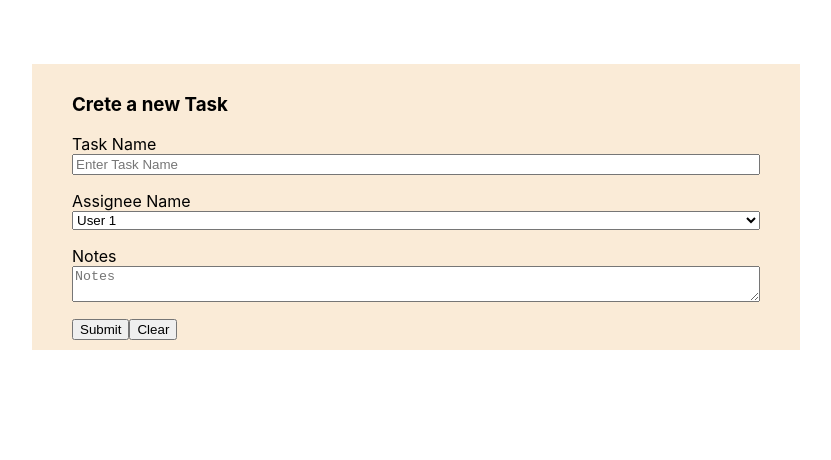
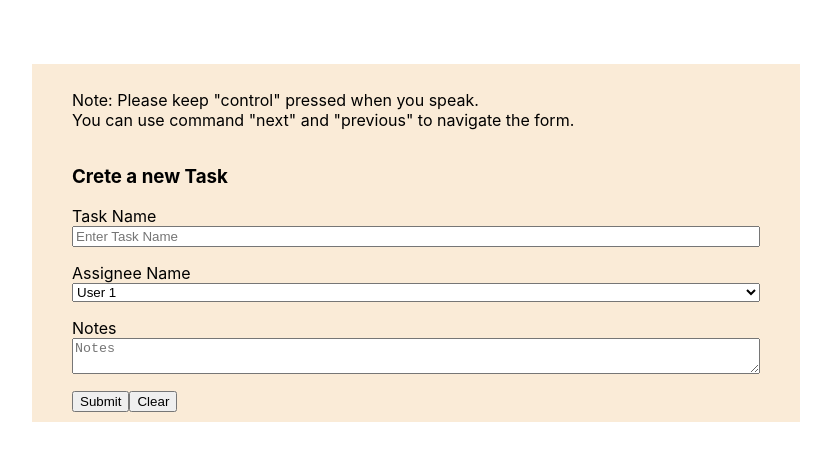
Before and after one commit to ishwarrimal/voice-assist, a React (Create React App) app: page / in a window 1280 px wide. Shown: the top 460 px of the page, without its empty margins (224-1055 px from the left). Built offline with nearby package versions, Linux system fonts and the light colour scheme.

Commit message:
updated note

```diff
--- a/src/App.js
+++ b/src/App.js
@@ -6,6 +6,7 @@ function App() {
   return (
     <div className="App">
       <div className='formContainer'>
+        <p>Note: Please keep "control" pressed when you speak. <br/> You can use command "next" and "previous" to navigate the form.</p>
         <h3>Crete a new Task</h3>
         <form className='appForm' aria-label="Please enter task details below">
           <label htmlFor="task-name">Task Name</label>
```
